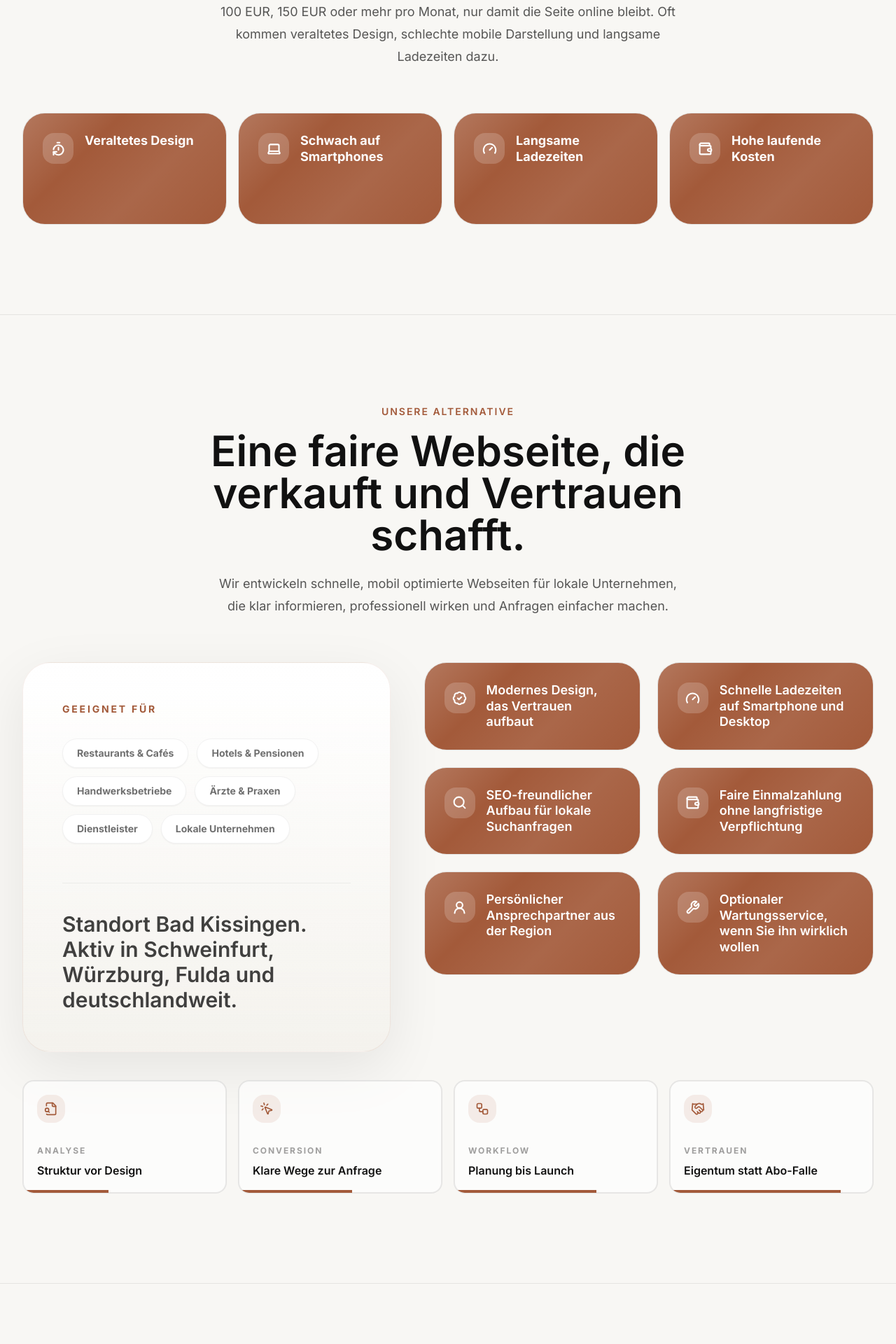
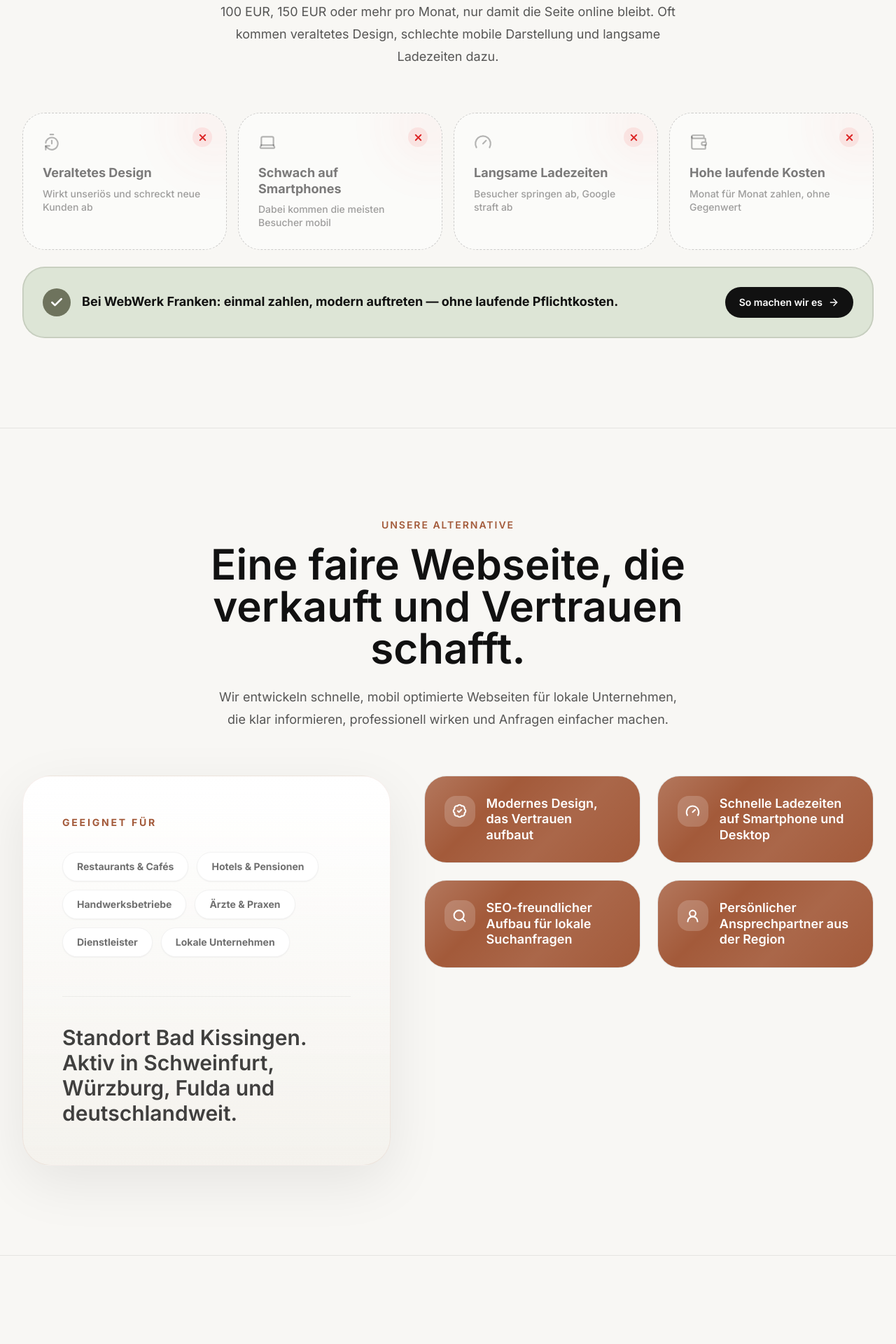
Before and after one commit to Ever3ZzZ/WebWerk-Agency, a Next.js app: page / in a window 1280 px wide. Shown: the part 1380-3300 px from the top of the page at 70% size. Built offline with nearby package versions, Linux system fonts and the light colour scheme.

Commit message:
Add glow animations to problem cards

```diff
--- a/app/page.js
+++ b/app/page.js
@@ -37,6 +37,7 @@
   X,
 } from "lucide-react";
 import Image from "next/image";
+import { sendContactRequest } from "./actions";
 
 // Static variants defined outside the component to prevent Next.js build-time macro errors
 const slideUpVariants = {
@@ -104,9 +105,7 @@
   { text: "Modernes Design, das Vertrauen aufbaut", icon: BadgeCheck },
   { text: "Schnelle Ladezeiten auf Smartphone und Desktop", icon: Gauge },
   { text: "SEO-freundlicher Aufbau für lokale Suchanfragen", icon: Search },
-  { text: "Faire Einmalzahlung ohne langfristige Verpflichtung", icon: Wallet },
   { text: "Persönlicher Ansprechpartner aus der Region", icon: UserRound },
-  { text: "Optionaler Wartungsservice, wenn Sie ihn wirklich wollen", icon: Wrench },
 ];
 
 const heroCards = [
@@ -116,10 +115,26 @@
 ];
 
 const problemCards = [
-  { text: "Veraltetes Design", icon: TimerReset },
-  { text: "Schwach auf Smartphones", icon: Laptop },
-  { text: "Langsame Ladezeiten", icon: Gauge },
-  { text: "Hohe laufende Kosten", icon: Wallet },
+  {
+    text: "Veraltetes Design",
+    sub: "Wirkt unseri\u00f6s und schreckt neue Kunden ab",
+    icon: TimerReset,
+  },
+  {
+    text: "Schwach auf Smartphones",
+    sub: "Dabei kommen die meisten Besucher mobil",
+    icon: Laptop,
+  },
+  {
+    text: "Langsame Ladezeiten",
+    sub: "Besucher springen ab, Google straft ab",
+    icon: Gauge,
+  },
+  {
+    text: "Hohe laufende Kosten",
+    sub: "Monat f\u00fcr Monat zahlen, ohne Gegenwert",
+    icon: Wallet,
+  },
 ];
 
 const navItems = [
@@ -191,9 +206,9 @@
     result: "Vertrauensstarker Auftritt für Sanierung, Innenausbau und regionale Bauleistungen.",
   },
   {
-    title: "Serentity Massage ",
+    title: "Serenity Massage",
     type: "Massage Studio (Business Website)",
-    location: "Nederlande",
+    location: "Niederlande",
     image: "/portfolio/Massage.png",
     href: "https://chip-horse-67963957.figma.site/",
     result: "Professionelle Massageangebote mit modernem Design und intuitiver Buchung.",
@@ -201,7 +216,7 @@
   {
     title: "Elektoria",
     type: "Elektriker-Fachbetrieb (Starter Website)",
-    location: "Nederlande",
+    location: "Niederlande",
     image: "/portfolio/Elektoria.png",
     href: "https://www.elektoria.nl/",
     result: "Elektriker in Veenendaal für Sicherungskästen, Ladestationen, Beleuchtung und Altbausanierung",
@@ -211,7 +226,7 @@
 const processSteps = [
   { label: "Kostenloses Erstgespräch", meta: "Start", icon: MessageSquareText },
   { label: "Planung Ihrer Webseite", meta: "Strategie", icon: Lightbulb },
-  { label: "Design & Entwicklung", meta: "Build", icon: Code2 },
+  { label: "Design & Entwicklung", meta: "Umsetzung", icon: Code2 },
   { label: "Veröffentlichung", meta: "Launch", icon: Rocket },
   { label: "Auf Wunsch Betreuung und Wartung", meta: "Ziel", icon: ShieldCheck },
 ];
@@ -377,6 +392,8 @@
   });
   const [activeFaq, setActiveFaq] = useState(null);
   const [isSubmitted, setIsSubmitted] = useState(false);
+  const [isSending, setIsSending] = useState(false);
+  const [submitError, setSubmitError] = useState("");
   const [mobileMenuOpen, setMobileMenuOpen] = useState(false);
   const [showMenuHint, setShowMenuHint] = useState(false);
 
@@ -612,16 +629,58 @@
             viewport={{ once: true, margin: "-80px" }}
             className="grid gap-4 md:grid-cols-4"
           >
-            {problemCards.map((item, index) => (
-              <SeaFillCard
+            {problemCards.map((item) => (
+              <motion.div
                 key={item.text}
-                icon={item.icon}
-                index={index}
-                className="min-h-40"
+                variants={fadeUp}
+                whileHover={{ y: -6 }}
+                className="group relative min-h-40 overflow-hidden rounded-[2rem] border border-dashed border-ink/20 bg-white/45 p-7 transition duration-300 hover:border-red-400/50 hover:bg-white/70 hover:shadow-[0_16px_40px_-12px_rgba(220,38,38,0.28)]"
               >
-                <p className="text-lg font-bold leading-tight">{item.text}</p>
-              </SeaFillCard>
+                <span className="pointer-events-none absolute -right-10 -top-10 h-28 w-28 rounded-full bg-red-500/10 opacity-60 blur-2xl transition-opacity duration-500 group-hover:opacity-100" />
+                <span className="absolute right-5 top-5 flex h-7 w-7 items-center justify-center rounded-full bg-red-500/10 text-red-600 transition-colors duration-300 group-hover:bg-red-600 group-hover:text-white">
+                  <span className="absolute inset-0 animate-ping rounded-full bg-red-500/25 [animation-duration:2.4s]" />
+                  <X
+                    size={15}
+                    strokeWidth={3}
+                    className="relative transition-transform duration-300 group-hover:rotate-90"
+                  />
+                </span>
+                <item.icon
+                  size={26}
+                  className="mb-5 text-ink/30 transition-all duration-300 group-hover:-rotate-6 group-hover:scale-110 group-hover:text-red-500/60"
+                />
+                <p className="text-lg font-bold leading-tight text-ink/55 transition-colors duration-300 group-hover:text-ink/80">
+                  {item.text}
+                </p>
+                <p className="mt-2 text-sm font-medium leading-snug text-ink/40 transition-colors duration-300 group-hover:text-ink/60">
+                  {item.sub}
+                </p>
+              </motion.div>
             ))}
+          </motion.div>
+          <motion.div
+            variants={fadeUp}
+            initial="hidden"
+            whileInView="show"
+            viewport={{ once: true, amount: 0.4 }}
+            className="mt-6 flex flex-col items-start justify-between gap-5 rounded-[2rem] border border-moss/25 bg-[#DDE5D6] p-7 shadow-line sm:flex-row sm:items-center"
+          >
+            <div className="flex items-start gap-4 sm:items-center">
+              <span className="flex h-10 w-10 shrink-0 items-center justify-center rounded-full bg-moss text-white">
+                <Check size={20} strokeWidth={3} />
+              </span>
+              <p className="text-lg font-bold leading-snug text-ink">
+                Bei WebWerk Franken: einmal zahlen, modern auftreten &mdash;
+                ohne laufende Pflichtkosten.
+              </p>
+            </div>
+            <a
+              href="#leistungen"
+              className="focus-ring inline-flex h-11 shrink-0 items-center gap-2 rounded-full bg-ink px-5 text-sm font-semibold text-white transition hover:bg-copper"
+            >
+              So machen wir es
+              <ArrowRight size={16} />
+            </a>
           </motion.div>
         </div>
       </section>
@@ -673,43 +732,6 @@
               ))}
             </div>
           </div>
-          <motion.div
-            variants={stagger}
-            initial="hidden"
-            whileInView="show"
-            viewport={{ once: true, margin: "-80px" }}
-            className="mt-10 grid gap-4 md:grid-cols-4"
-          >
-            {[
-              { label: "Analyse", value: "Struktur vor Design", icon: FileSearch },
-              { label: "Conversion", value: "Klare Wege zur Anfrage", icon: MousePointerClick },
-              { label: "Workflow", value: "Planung bis Launch", icon: Workflow },
-              { label: "Vertrauen", value: "Eigentum statt Abo-Falle", icon: Handshake },
-            ].map((item, index) => {
-              const Icon = item.icon;
-              return (
-                <motion.div
-                  key={item.label}
-                  variants={fadeUp}
-                  whileHover={{ y: -6, scale: 1.01 }}
-                  className="group relative overflow-hidden rounded-2xl border border-ink/10 bg-white/60 p-5 shadow-line backdrop-blur-sm"
-                >
-                  <div className="mb-8 flex h-10 w-10 items-center justify-center rounded-2xl bg-copper/10 text-copper transition-colors group-hover:bg-copper group-hover:text-white">
-                    <Icon size={20} />
-                  </div>
-                  <p className="text-xs font-bold uppercase tracking-[0.16em] text-ink/40">{item.label}</p>
-                  <p className="mt-2 text-base font-semibold text-ink">{item.value}</p>
-                  <motion.div
-                    className="absolute bottom-0 left-0 h-1 bg-copper"
-                    initial={{ width: 0 }}
-                    whileInView={{ width: `${42 + index * 14}%` }}
-                    viewport={{ once: true }}
-                    transition={{ duration: 0.9, delay: index * 0.12, ease: fillEase }}
-                  />
-                </motion.div>
-              );
-            })}
-          </motion.div>
         </div>
       </section>
 
@@ -1029,9 +1051,29 @@
           >
             {!isSubmitted ? (
               <form
-                onSubmit={(e) => {
+                onSubmit={async (e) => {
                   e.preventDefault();
-                  setIsSubmitted(true);
+                  if (isSending) return;
+                  setIsSending(true);
+                  setSubmitError("");
+                  try {
+                    const formData = new FormData(e.currentTarget);
+                    const result = await sendContactRequest(formData);
+                    if (result?.success) {
+                      setIsSubmitted(true);
+                    } else {
+                      setSubmitError(
+                        result?.message ||
+                          "Der Versand ist fehlgeschlagen. Bitte versuchen Sie es erneut."
+                      );
+                    }
+                  } catch (err) {
+                    setSubmitError(
+                      "Der Versand ist fehlgeschlagen. Bitte versuchen Sie es erneut oder kontaktieren Sie uns per WhatsApp."
+                    );
+                  } finally {
+                    setIsSending(false);
+                  }
                 }}
               >
                 <div className="grid gap-5 sm:grid-cols-2">
@@ -1059,6 +1101,10 @@
                     </select>
                   </label>
                   <label className="space-y-2 text-sm font-semibold text-ink/70 sm:col-span-2">
+                    Telefon (optional)
+                    <input name="telefon" type="tel" autoComplete="tel" className="focus-ring h-12 w-full rounded-xl border border-ink/10 bg-paper px-4 text-base text-ink" placeholder="+49 151 23456789" />
+                  </label>
+                  <label className="space-y-2 text-sm font-semibold text-ink/70 sm:col-span-2">
                     Worum geht es?
                     <textarea required name="nachricht" className="focus-ring min-h-36 w-full resize-none rounded-xl border border-ink/10 bg-paper px-4 py-3 text-base text-ink" placeholder="Ich möchte meine bestehende Webseite modernisieren..." />
                   </label>
@@ -1066,12 +1112,13 @@
                 <div className="mt-6 flex flex-col gap-4 sm:flex-row sm:items-center">
                   <motion.button
                     type="submit"
+                    disabled={isSending}
                     whileHover={{ y: -3, scale: 1.02 }}
                     whileTap={{ scale: 0.97 }}
                     className="focus-ring group relative isolate inline-flex h-12 w-full items-center justify-center gap-2 overflow-hidden rounded-full bg-copper px-6 text-sm font-semibold text-white shadow-soft sm:w-auto"
                   >
                     <span className="absolute inset-0 -z-10 translate-y-full bg-ink transition-transform duration-500 ease-out group-hover:translate-y-0" />
-                    Anfrage senden
+                    {isSending ? "Wird gesendet..." : "Anfrage senden"}
                     <CalendarCheck size={18} className="transition-transform group-hover:rotate-12" />
                   </motion.button>
                   <motion.a
@@ -1096,6 +1143,11 @@
                     +49 152 12817629
                   </motion.a>
                 </div>
+                {submitError && (
+                  <p className="mt-4 text-sm font-semibold text-red-600" role="alert">
+                    {submitError}
+                  </p>
+                )}
               </form>
             ) : (
               <motion.div
@@ -1106,7 +1158,7 @@
                 <div className="mx-auto mb-6 flex h-16 w-16 items-center justify-center rounded-full bg-copper/10 text-copper">
                   <Check size={32} strokeWidth={3} />
                 </div>
-                <h3 className="mb-2 text-2xl font-bold text-ink">Anfrage erfolgreich vorbereitet.</h3>
+                <h3 className="mb-2 text-2xl font-bold text-ink">Anfrage erfolgreich gesendet.</h3>
                 <p className="text-lg text-ink/70">
                   Vielen Dank für Ihr Interesse. Wir melden uns schnellstmöglich mit den nächsten Schritten.
                 </p>
```
